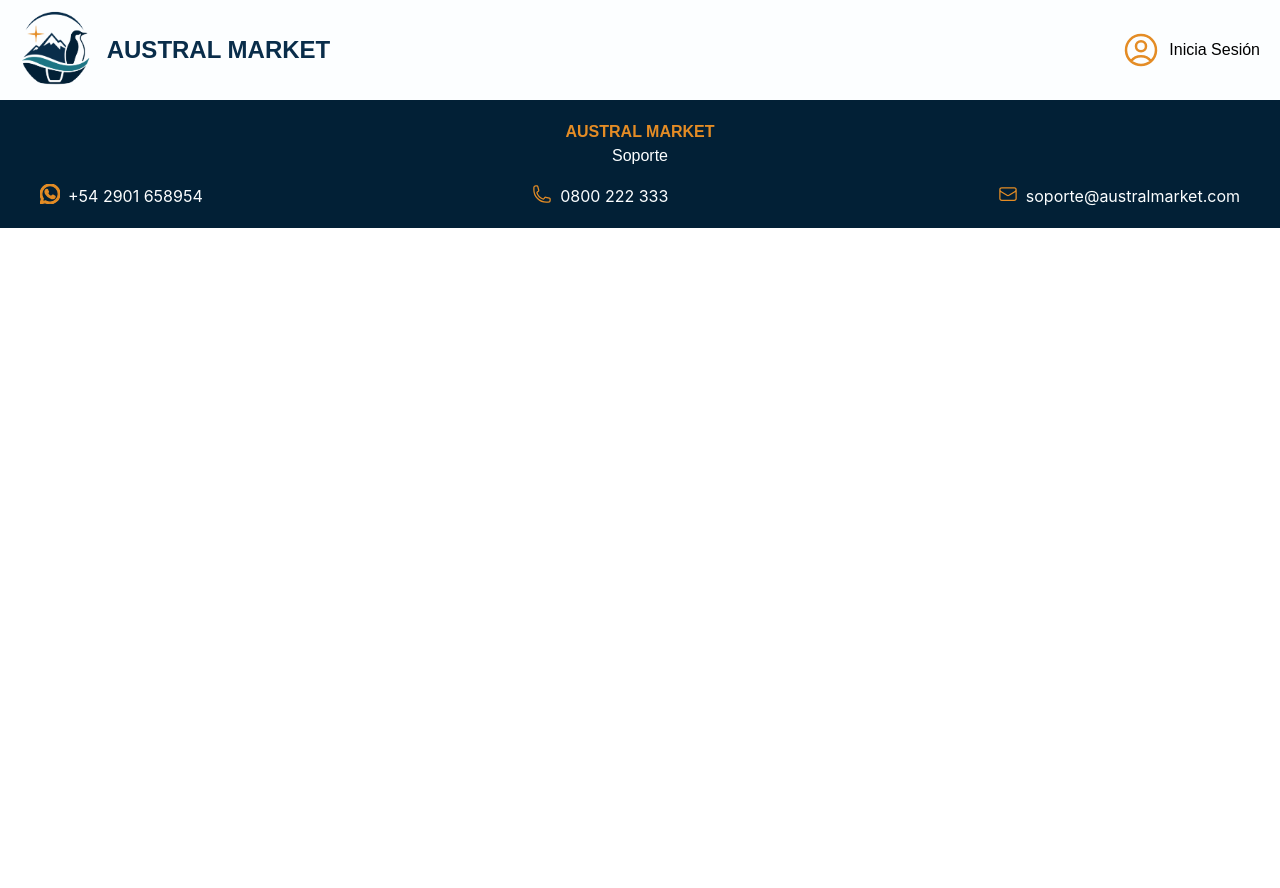
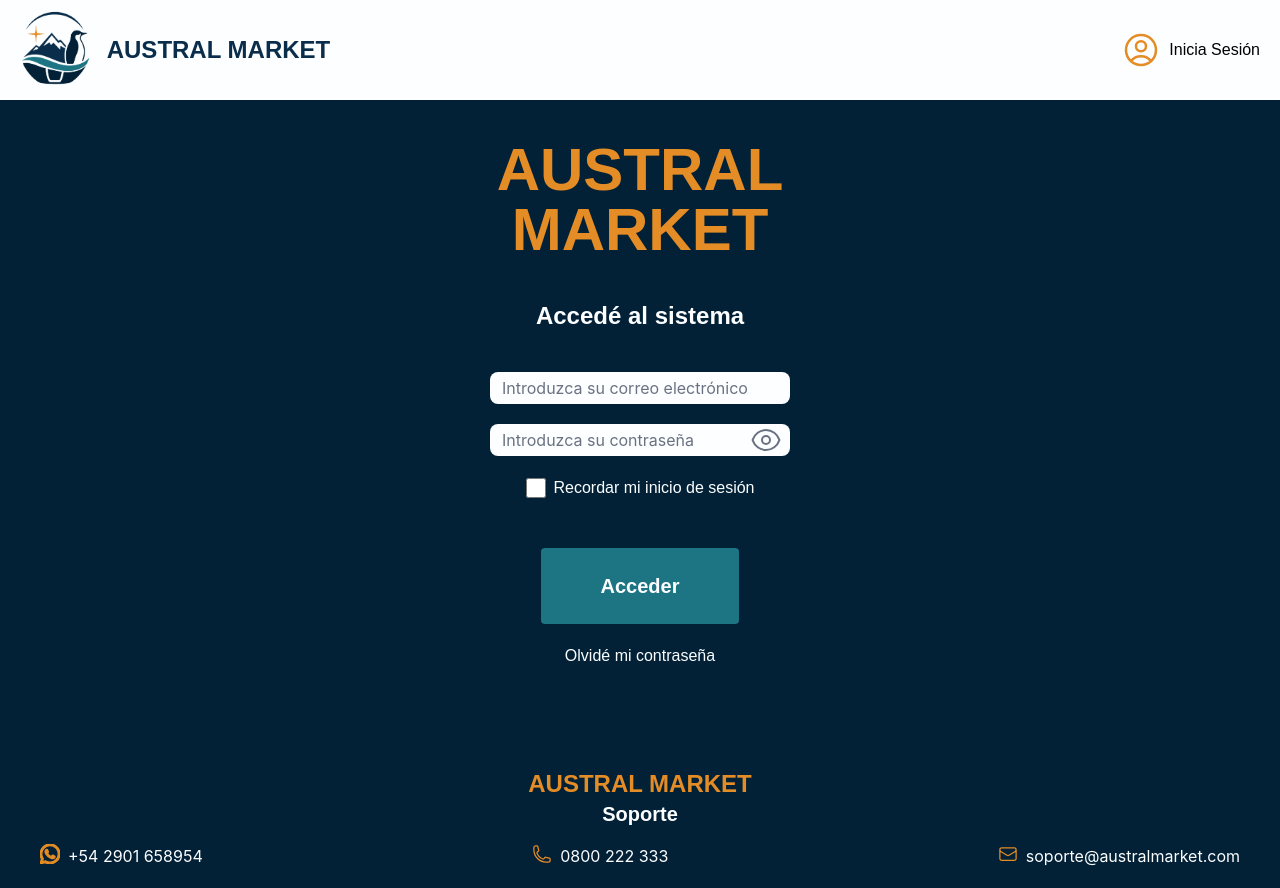
Before and after one commit to jeretamargo/tpi-interfaces-AustralMarket, a React (Vite) app: page /login in a window 1280 px wide. Before the commit the page ends 800 px from the top, so only its background shows below. Built offline with nearby package versions, Linux system fonts and the light colour scheme.

Commit message:
vista de login creada, falta agregar logica

```diff
--- a/src/components/Footer.tsx
+++ b/src/components/Footer.tsx
@@ -4,10 +4,10 @@ function Footer() {
   return (
     <div className="bg-azul-oscuro flex flex-col   justify-around gap-4 py-5">
       <div className="flex flex-col items-center">
-        <h2 className="font-titulo text-naranja font-extrabold">
+        <h2 className="font-titulo text-2xl text-naranja font-extrabold">
           AUSTRAL MARKET
         </h2>
-        <h3 className="font-texto text-blanco">Soporte</h3>
+        <h3 className="font-texto text-xl text-blanco font-bold">Soporte</h3>
       </div>
       <div className="flex flex-col md:flex-row  gap-4 md:justify-between px-10">
         <div className="flex gap-2  ">
--- a/src/pages/Login.tsx
+++ b/src/pages/Login.tsx
@@ -6,6 +6,69 @@ export default function Login() {
   return (
     <div className="bg-azul-oscuro">
       <Header />
+      <div>
+        <div>
+          <h1 className=" block text-6xl text-naranja font-titulo font-extrabold text-center mt-10">
+            AUSTRAL
+          </h1>
+          <h1 className=" block text-6xl text-naranja font-titulo font-extrabold text-center mb-10">
+            MARKET
+          </h1>
+        </div>
+
+        <h3 className=" text-2xl text-blanco font-texto text-center font-bold mt-5  ">
+          Accedé al sistema
+        </h3>
+      </div>
+      <div className="flex flex-col items-center mt-10 gap-5 mb-20">
+        <input
+          type="text"
+          placeholder="Introduzca su correo electrónico"
+          className="bg-blanco text-black placeholder:text-gray-500 rounded-lg border-gray-300 focus:outline-none focus:ring-2 focus:ring-celeste w-75 h-8 px-3"
+        />
+        <div className="relative items-center">
+          <input
+            type="password"
+            placeholder="Introduzca su contraseña"
+            className="bg-blanco text-black placeholder:text-gray-500 rounded-lg border-gray-300 focus:outline-none focus:ring-2 focus:ring-celeste w-75 h-8 px-3"
+          />
+          <svg
+            xmlns="http://www.w3.org/2000/svg"
+            fill="none"
+            viewBox="0 0 24 24"
+            stroke-width="1.5"
+            stroke="currentColor"
+            className=" absolute size-8 right-2 top-1/2 -translate-y-1/2  text-gray-500 hover:text-black transition-all  cursor-pointer"
+          >
+            <path
+              stroke-linecap="round"
+              stroke-linejoin="round"
+              d="M2.036 12.322a1.012 1.012 0 0 1 0-.639C3.423 7.51 7.36 4.5 12 4.5c4.638 0 8.573 3.007 9.963 7.178.07.207.07.431 0 .639C20.577 16.49 16.64 19.5 12 19.5c-4.638 0-8.573-3.007-9.963-7.178Z"
+            />
+            <path
+              stroke-linecap="round"
+              stroke-linejoin="round"
+              d="M15 12a3 3 0 1 1-6 0 3 3 0 0 1 6 0Z"
+            />
+          </svg>
+        </div>
+        <div className="flex items-center">
+          <input
+            type="checkbox"
+            id="remember"
+            className="mr-2 w-5 h-5 accent-celeste "
+          />
+          <label htmlFor="remember" className="text-blanco font-texto">
+            Recordar mi inicio de sesión
+          </label>
+        </div>
+        <button className="bg-celeste text-xl text-blanco font-texto font-bold mt-7 py-6 px-15 rounded hover:bg-hover-btn transition-all duration-300 cursor-pointer">
+          Acceder
+        </button>
+        <a href="#">
+          <p className="text-blanco font-texto">Olvidé mi contraseña</p>
+        </a>
+      </div>
       <Footer />
     </div>
   );
```
